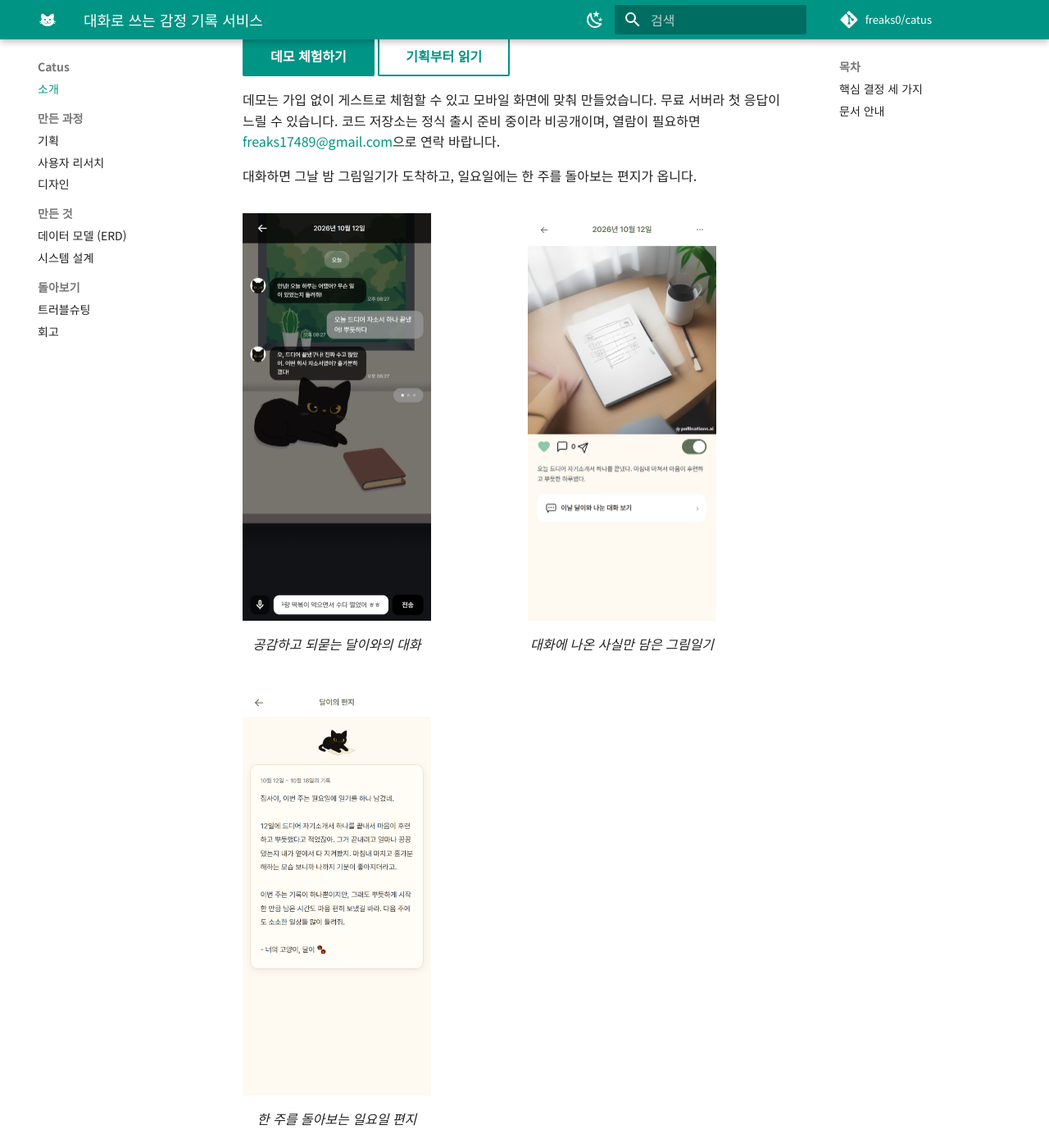
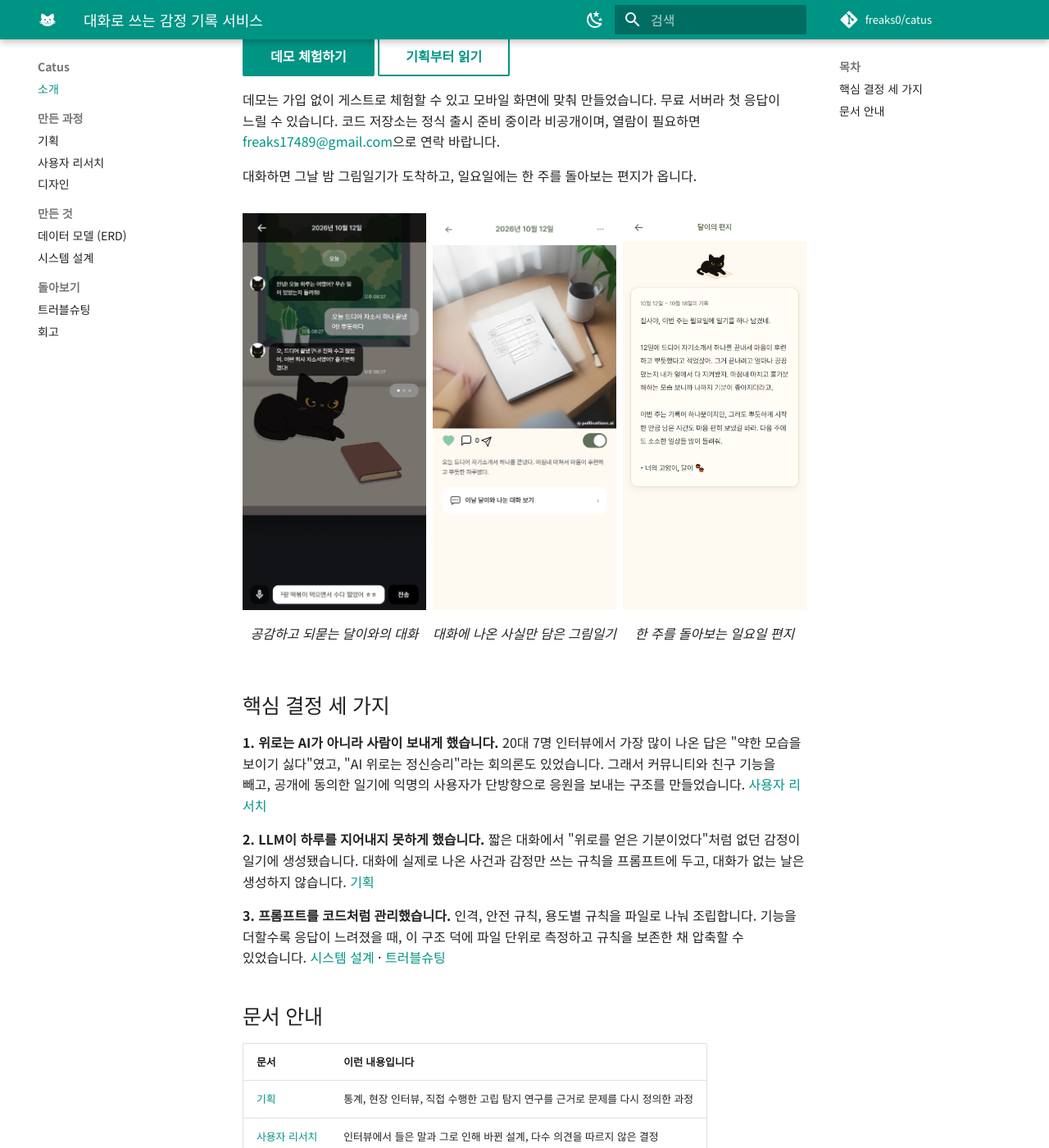
Before and after one commit to freaks0/catus, an MkDocs documentation site: the page built from docs/index.md, in a window 1280 px wide and 1400 px high, scrolled down 504 px. Shown: the whole window at 82% size. Built offline with MkDocs 1.6.1 and Material for MkDocs 9.7.7, drawn with Linux system fonts in a browser that asks for light colours; comment, search, counter and statistics services are not loaded.

Commit message:
문서 사이트: 그리드 최소 열 너비를 px로 지정
Co-Authored-By: Claude Fable 5.1 <noreply@anthropic.com>

```diff
--- a/docs/stylesheets/extra.css
+++ b/docs/stylesheets/extra.css
@@ -6,7 +6,7 @@ html[lang="ko"] .md-typeset {
 
 /* 첫 화면 스크린샷 3장이 한 줄에 놓이도록 그리드 최소 열 너비를 줄인다 */
 .md-typeset div.grid:not(.cards) {
-  grid-template-columns: repeat(auto-fit, minmax(min(100%, 13rem), 1fr)) !important;
+  grid-template-columns: repeat(auto-fit, minmax(min(100%, 200px), 1fr)) !important;
 }
 
 /* 헤더 없이 쓰는 2열 표에서 빈 헤더 줄을 숨긴다 */
```
